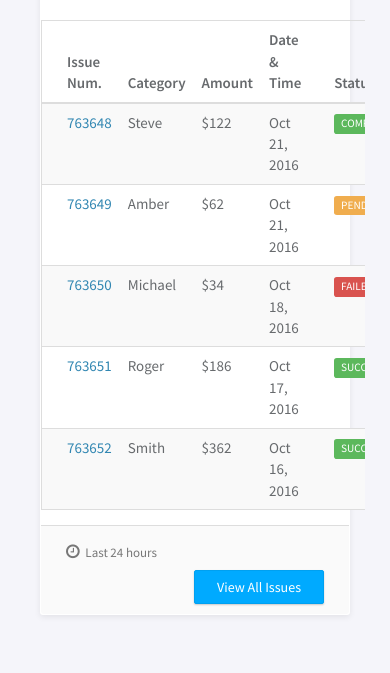
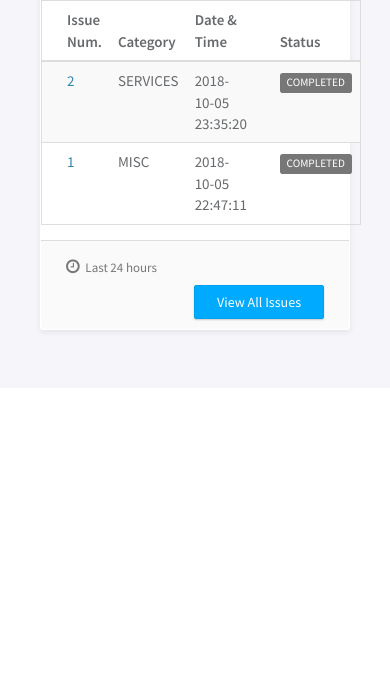
Before and after one commit to sanidhyaRsharma/KJSCE_Hackathon, a Flask app: page /dashboard in a window 390 px wide. Shown: the part 1023-1696 px from the top of the page. After the commit the page ends 1358 px from the top, so only its background shows below. Run offline with Flask 2, Linux system fonts and the light colour scheme; a user stored in the database is signed in; data comes from the database, SQL or seed files in the repository; some libraries are stand-ins or nearby versions.

Commit message:
Finished UI for dashboard except map

```diff
--- a/app/routes.py
+++ b/app/routes.py
@@ -24,7 +24,48 @@ def login_page():
 @app.route('/dashboard')
 @login_required
 def dashboard():
-	return render_template("dashboard.html", title='Dashboard')
+
+	data = {}
+
+	total_issues_query = "SELECT COUNT(card_id) AS card_id_c FROM card"
+	CURSOR.execute(total_issues_query)
+	data['total_issues'] = CURSOR.fetchone()['card_id_c']
+	if data['total_issues'] is None:
+		data['total_issues'] = 0
+	DB.commit()
+	urgent_issues_query = "SELECT COUNT(card_id) AS card_id_c FROM card"
+	CURSOR.execute(urgent_issues_query)
+	data['urgent_issues'] = CURSOR.fetchone()['card_id_c']
+	if data['urgent_issues'] is None:
+		data['urgent_issues'] = 0
+	DB.commit()
+
+	total_comment_query = "SELECT COUNT(comment_id)  AS comm_id_c FROM comment"
+	CURSOR.execute(total_comment_query)
+
+	data['activity'] = CURSOR.fetchone()['comm_id_c']
+	if data['activity'] is None:
+		data['activity'] = 0
+	data['activity'] = data['total_issues'] + data['activity']
+	DB.commit()
+
+	recent_issues_query = "SELECT card_id, category, timestamp, status FROM card ORDER BY timestamp DESC"
+	CURSOR.execute(recent_issues_query)
+	data['recent'] = CURSOR.fetchall()
+	DB.commit()
+
+	if data['recent'] is None:
+		data['recent'] = []
+
+	markers_query = "SELECT lat,lng FROM card"
+	CURSOR.execute(markers_query)
+	data['markers'] = CURSOR.fetchall()
+
+	if data['markers'] is None:
+		data['markers'] = []
+	DB.commit()
+
+	return render_template("dashboard.html", title='Dashboard', data=data)
 
 
 @app.route('/issues')
--- a/app/templates/base.html
+++ b/app/templates/base.html
@@ -28,7 +28,7 @@
 		<!-- NAVBAR -->
 		<nav class="navbar navbar-default navbar-fixed-top">
 			<div class="brand">
-				<h4 style="margin-top:0;">CaffeineOverflow</h4>
+				<h4 style="margin-top:0; font-size: 140%;">M-Xpress</h4>
 			</div>
 			<div class="container-fluid">
 				<div class="navbar-btn">
@@ -90,10 +90,10 @@
 			<div class="sidebar-scroll">
 				<nav>
 					<ul class="nav">
-						<li><a href="index.html" class="active"><i class="lnr lnr-home"></i> <span>Dashboard</span></a></li>
-						<li><a href="elements.html" class=""><i class="lnr lnr-code"></i> <span>Elements</span></a></li>
+						<li><a href="/dashboard" class="active"><i class="lnr lnr-home"></i> <span>Dashboard</span></a></li>
+						<li><a href="#" class=""><i class="lnr lnr-code"></i> <span>Elements</span></a></li>
 						<li><a href="charts.html" class=""><i class="lnr lnr-chart-bars"></i> <span>Charts</span></a></li>
-						<li><a href="panels.html" class=""><i class="lnr lnr-cog"></i> <span>Panels</span></a></li>
+						<li><a href="#" class=""><i class="lnr lnr-cog"></i> <span>Settings</span></a></li>
 						<li><a href="notifications.html" class=""><i class="lnr lnr-alarm"></i> <span>Notifications</span></a></li>
 						<li>
 							<a href="#subPages" data-toggle="collapse" class="collapsed"><i class="lnr lnr-file-empty"></i> <span>Pages</span> <i class="icon-submenu lnr lnr-chevron-left"></i></a>
@@ -106,8 +106,6 @@
 							</div>
 						</li>
 						<li><a href="tables.html" class=""><i class="lnr lnr-dice"></i> <span>Tables</span></a></li>
-						<li><a href="typography.html" class=""><i class="lnr lnr-text-format"></i> <span>Typography</span></a></li>
-						<li><a href="icons.html" class=""><i class="lnr lnr-linearicons"></i> <span>Icons</span></a></li>
 					</ul>
 				</nav>
 			</div>
--- a/app/templates/dashboard.html
+++ b/app/templates/dashboard.html
@@ -11,8 +11,7 @@
 	 </style>
 <div class="panel panel-headline">
 	<div class="panel-heading">
-		<h3 class="panel-title">Monthly Overview</h3>
-		<p class="panel-subtitle">Period: Nov 6, 2018 - Oct 6, 2018</p>
+		<h3 class="panel-title">Statistical Overview</h3>
 	</div>
 	<div class="panel-body">
 		<div class="row">
@@ -20,7 +19,7 @@
 				<div class="metric">
 					<span class="icon"><i class="fa fa-info-circle" style="font-size:130%; margin-top: 0.5em;"></i></span>
 					<p>
-						<span class="number">1,252</span>
+						<span class="number">{{ data['total_issues'] }}</span>
 						<span class="title">Total Issues</span>
 					</p>
 				</div>
@@ -29,7 +28,7 @@
 				<div class="metric">
 					<span class="icon"><i class="fa fa-clock-o" style="font-size:130%; margin-top: 0.5em;"></i></span>
 					<p>
-						<span class="number">203</span>
+						<span class="number">{{ data['urgent_issues'] }}</span>
 						<span class="title">Urgent Issues</span>
 					</p>
 				</div>
@@ -38,7 +37,7 @@
 				<div class="metric">
 					<span class="icon"><i class="fa fa-eye"></i></span>
 					<p>
-						<span class="number">274,678</span>
+						<span class="number">{{ data['activity'] }}</span>
 						<span class="title">Visits/User Activities</span>
 					</p>
 				</div>
@@ -69,54 +68,26 @@
 								<tr>
 									<th>Issue Num.</th>
 									<th>Category</th>
-									<th>Amount</th>
 									<th>Date &amp; Time</th>
 									<th>Status</th>
 								</tr>
 							</thead>
 							<tbody>
+								{% for x in data['recent'] %}
 								<tr>
-									<td><a href="#">763648</a></td>
-									<td>Steve</td>
-									<td>$122</td>
-									<td>Oct 21, 2016</td>
-									<td><span class="label label-success">COMPLETED</span></td>
+									<td><a href="#">{{ x['card_id'] }}</a></td>
+									<td>{{x['category']}}</td>
+									<td>{{x['timestamp']}}</td>
+									<td><span class="label label-default">{{x['status']}}</span></td>
 								</tr>
-								<tr>
-									<td><a href="#">763649</a></td>
-									<td>Amber</td>
-									<td>$62</td>
-									<td>Oct 21, 2016</td>
-									<td><span class="label label-warning">PENDING</span></td>
-								</tr>
-								<tr>
-									<td><a href="#">763650</a></td>
-									<td>Michael</td>
-									<td>$34</td>
-									<td>Oct 18, 2016</td>
-									<td><span class="label label-danger">FAILED</span></td>
-								</tr>
-								<tr>
-									<td><a href="#">763651</a></td>
-									<td>Roger</td>
-									<td>$186</td>
-									<td>Oct 17, 2016</td>
-									<td><span class="label label-success">SUCCESS</span></td>
-								</tr>
-								<tr>
-									<td><a href="#">763652</a></td>
-									<td>Smith</td>
-									<td>$362</td>
-									<td>Oct 16, 2016</td>
-									<td><span class="label label-success">SUCCESS</span></td>
-								</tr>
+								{% endfor %}
 							</tbody>
 						</table>
 					</div>
 					<div class="panel-footer">
 						<div class="row">
 							<div class="col-md-6"><span class="panel-note"><i class="fa fa-clock-o"></i> Last 24 hours</span></div>
-							<div class="col-md-6 text-right"><a href="#" class="btn btn-primary">View All Issues</a></div>
+							<div class="col-md-6 text-right"><a href="issues" class="btn btn-primary">View All Issues</a></div>
 						</div>
 					</div>
 					<!-- END RECENT Cards -->
@@ -128,13 +99,14 @@
 <script>
 		// Initialize and add the map
 function initMap() {
-	// The location of Uluru
-	var uluru = {lat: 19.135879, lng: 72.886196};
-	// The map, centered at Uluru
+	// The location of mumbai
+	var mumbai = {lat: 19.135879, lng: 72.886196};
+	// The map, centered at mumbai
 	var map = new google.maps.Map(
-		document.getElementById('map'), {zoom: 10, center: uluru});
-	// The marker, positioned at Uluru
-	var marker = new google.maps.Marker({position: uluru, map: map});
+		document.getElementById('map'), {zoom: 10, center: mumbai});
+	// The marker, positioned at mumbai
+
+	var marker = new google.maps.Marker({position: mumbai, map: map});
 }
 	</script>
 	<!--Load the API from the specified URL
```
Also changed, not shown: app/templates/cards.html (+6 -2 lines), app/static/logo.png (added).
